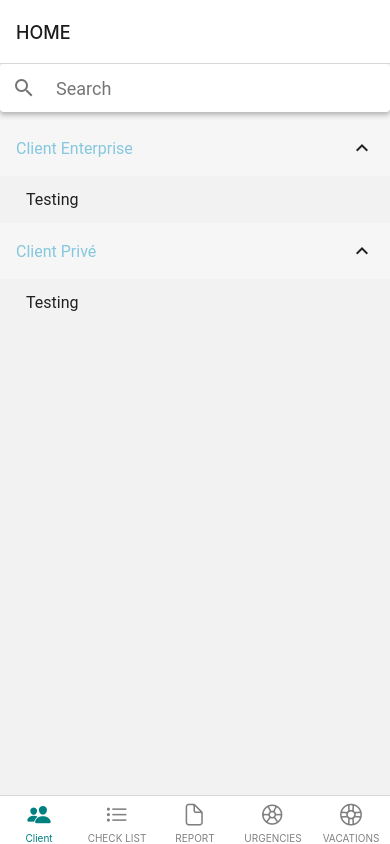
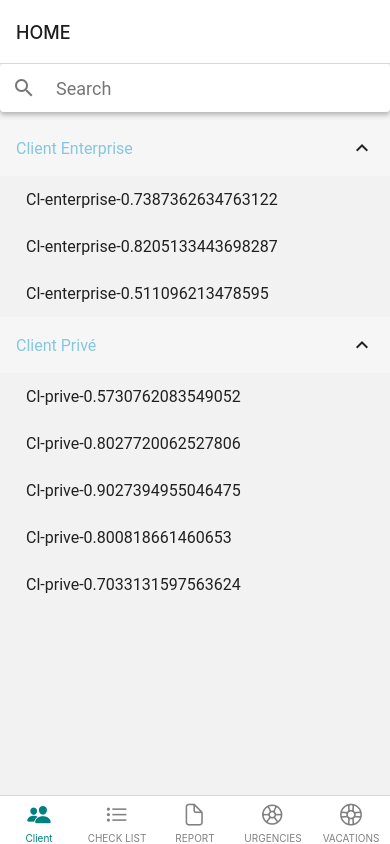
Before and after one commit to ArlindEmini/FIG, a React Native app in the folder frontend/: screen / in a window 390 px wide. Built offline with nearby package versions, Linux system fonts and the light colour scheme.

Commit message:
generate dummy data for clients

```diff
--- a/frontend/src/routes/Client/ClientList.js
+++ b/frontend/src/routes/Client/ClientList.js
@@ -1,4 +1,5 @@
-import React, { useState } from 'react'
+import React, { useState, useEffect } from 'react'
+import {ActivityIndicator} from "react-native"
 import { List, Text } from 'react-native-paper';
 import IonIcons from 'react-native-vector-icons/Ionicons';
 import { warning } from '../../utils/colors';
@@ -6,11 +7,26 @@
 import { CLIENT_DETAILS_PATH_NAME } from '../../utils/constant';
 
 const ClientList = ({ type, navigation }) => {
-  const [clients] = useState([{
-    id: Math.random(),
-    name: "Testing",
-    type
-  }]);
+  const [clients, setClients] = useState([]);
+  const [loading, setLoading] = useState(true);
+
+  useEffect(() => {
+    setTimeout(() => {
+      let newClients = [];
+      const size = type === 'prive' ? 5 : 3;
+      for (let i = 0; i < size; i++) {
+        newClients.push({
+          type,
+          id: Math.random(),
+          name: `Cl-${type}-${Math.random()}`
+        })
+      }
+      setClients(newClients);
+      setLoading(false);
+    }, 2000)
+  }, []);
+
+  if(loading) return (<ActivityIndicator animating={true} size="large" />)
 
   if (!clients || !clients.length) return (
     <Text style={{ marginLeft: 20, marginTop: 5, color: warning }}><IonIcons name="warning" color={warning} /> No Clients</Text>
```
